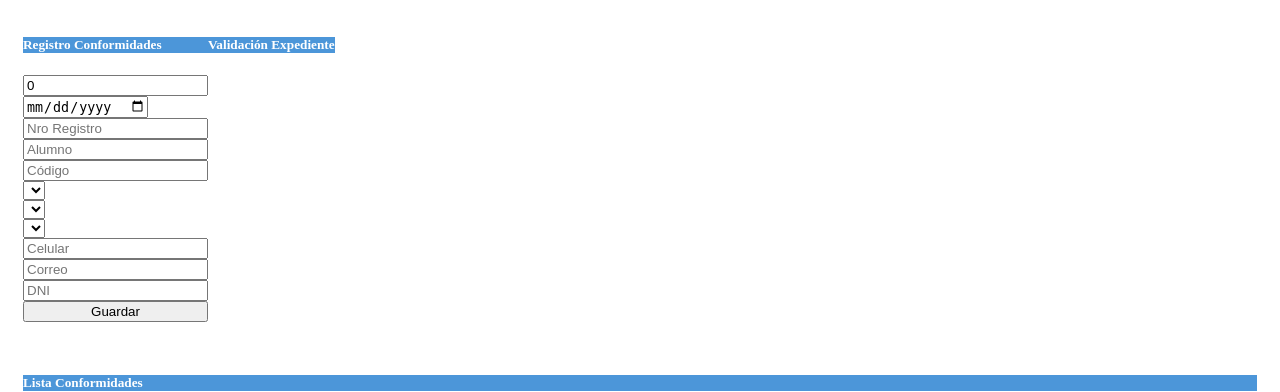
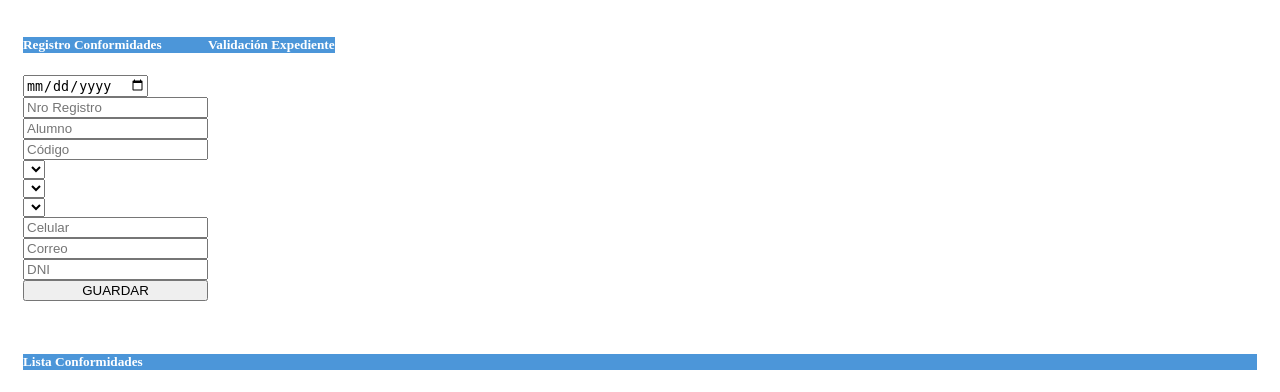
Before and after one commit to JohannChambillaF/OSARCHIVO, a PHP site: page /proyecto/conformidad.php in a window 1280 px wide. Shown: the top 392 px of the page. Run offline with PHP 8.4, Linux system fonts and the light colour scheme; data that the repository does not hold is empty.

Commit message:
boton css, se creo script eliminar, modifico script agrega actualizar

```diff
--- a/proyecto/conformidad.php
+++ b/proyecto/conformidad.php
@@ -12,7 +12,7 @@
 			<form method="POST" id="frm_registrar">
 				<div class="row">
 					<div class="col-sm-6">
-						<input class="form-control" name='idconfoficio' id='idconfoficio' value="0">
+						<input type="hidden" class="form-control" name='idconfoficio' id='idconfoficio' value="0">
 						<input type="hidden" name="confor" id="confor" value="CONFORMIDAD">
 						<input type="hidden" name="estado" id="estado" value="INCOMPLETO">
 						<div class="input-field">
@@ -89,7 +89,7 @@
 					</div>
 				</div>
 				<div class="input-field">
-					<button type="submit" class="btn btn-secondary btn-block" name="btn_guardar" id="btn_guardar" style="width: 100%">Guardar</button>
+					<button type="submit" class="btnn btn-1" name="btn_guardar_actual" id="btn_guardar_actual" style="width: 100%">GUARDAR</button>
 				</div>
 			</form>
 
@@ -164,7 +164,7 @@
 								<td>
 								<a href="#" class="btn btn-warning edit" idconfoficio="<?=$fila->idconfoficio?>" style="width: 30px; height: 35px;"><i class="material-symbols-outlined">edit</i></a>
 
-								<a href="#" class="btn btn-danger" style="width: 30px; height: 35px;" id="deleteconfor" name="deleteconfor"><i class="material-symbols-outlined">delete</i></a>
+								<a href="#" class="btn btn-danger del" idconfoficio="<?=$fila->idconfoficio?>" style="width: 30px; height: 35px;" id="deleteconfor" name="deleteconfor"><i class="material-symbols-outlined">delete</i></a>
 								</td>
 
 							</tr>
@@ -177,15 +177,38 @@
 	</div>
 </div>
 <!---------------------------------------------------------------------------------------------------------------------------------------------------------------------------->
-<!--SCRIPT agregar_datos()-->
+<!--SCRIPT agregar y actualizar datos-->
 <script>
 	$(document).ready(function(){
-		$("#btn_guardar").on('click', function(e){//hace referencia a la accion de prescionar el boton
+		$("#btn_guardar_actual").on('click', function(e){//hace referencia a la accion de prescionar el boton
 
 			e.preventDefault();//esto sirve para que la pagina no se recargue
-			agregar_datos();//esta llamando a la funcion creada en funciones.js
+			agregar_actuali_confor();//esta llamando a la funcion creada en funciones.js
 
 		});
+	});
+</script>
+<!--SCRIPT eliminar datos-->
+<script>
+	$(document).ready(function(){
+		$("body").on("click",".del",function(e){
+				e.preventDefault();
+				var idconfoficio=$(this).attr("idconfoficio");
+				var btn=$(this);
+				if(confirm("Are You Sure ? ")){
+					$.ajax({
+						type:'POST',
+						url:'controlador/deleteconfor.php',
+						data:{id:idconfoficio},
+
+						success:function(res){
+							if(res){
+								btn.closest("tr").remove();
+							}
+						}
+					});
+				}
+			});
 	});
 </script>
 <!--SCRIPT BUSQUEDA DE CODIGO-->
@@ -260,8 +283,8 @@
 			var dni=fila.closest("tr").find("td:eq(11)").text();
 			$("#dni").val(dni);
 
-			$("#btn_guardar").text("Actualizar Registro");
-			$("#btn_guardar").css("background-color", "#56A925");
+			$("#btn_guardar").text("ACTUALIZAR");
+
 
 		});
 	});
```
